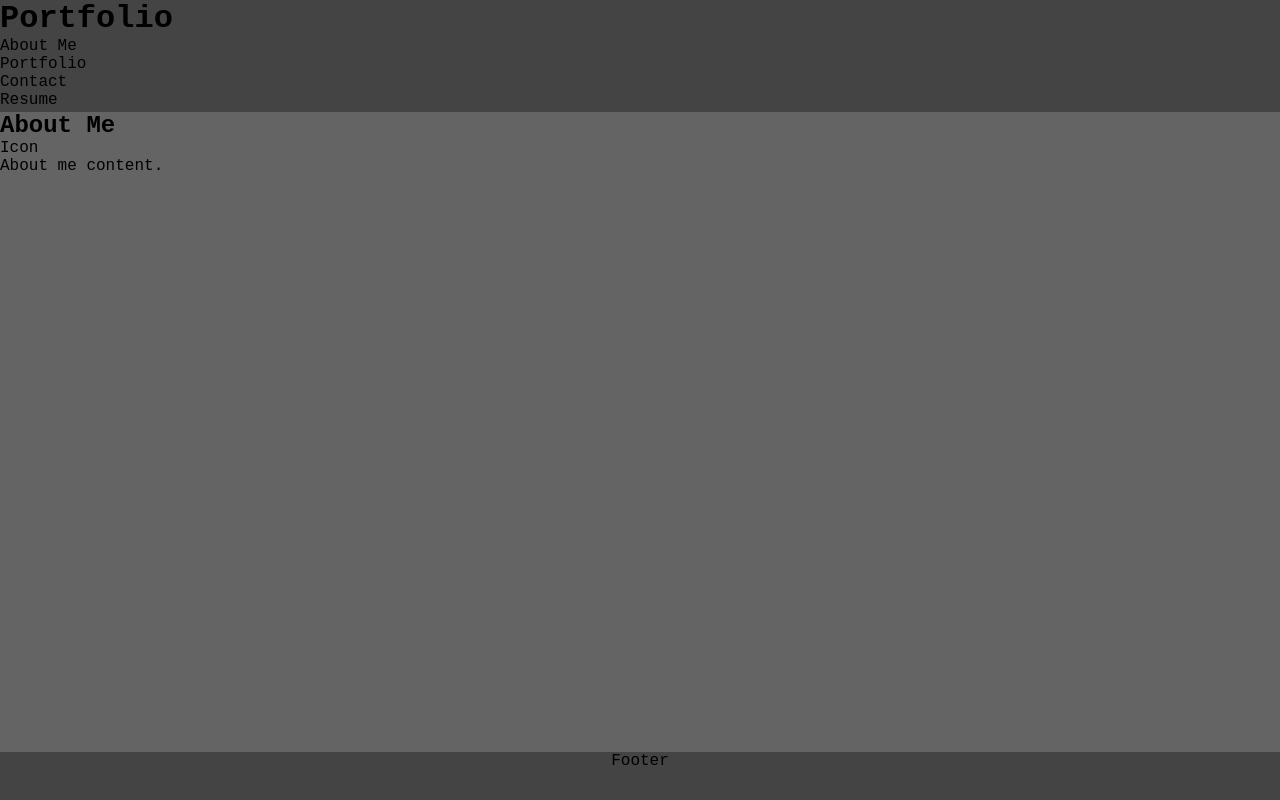
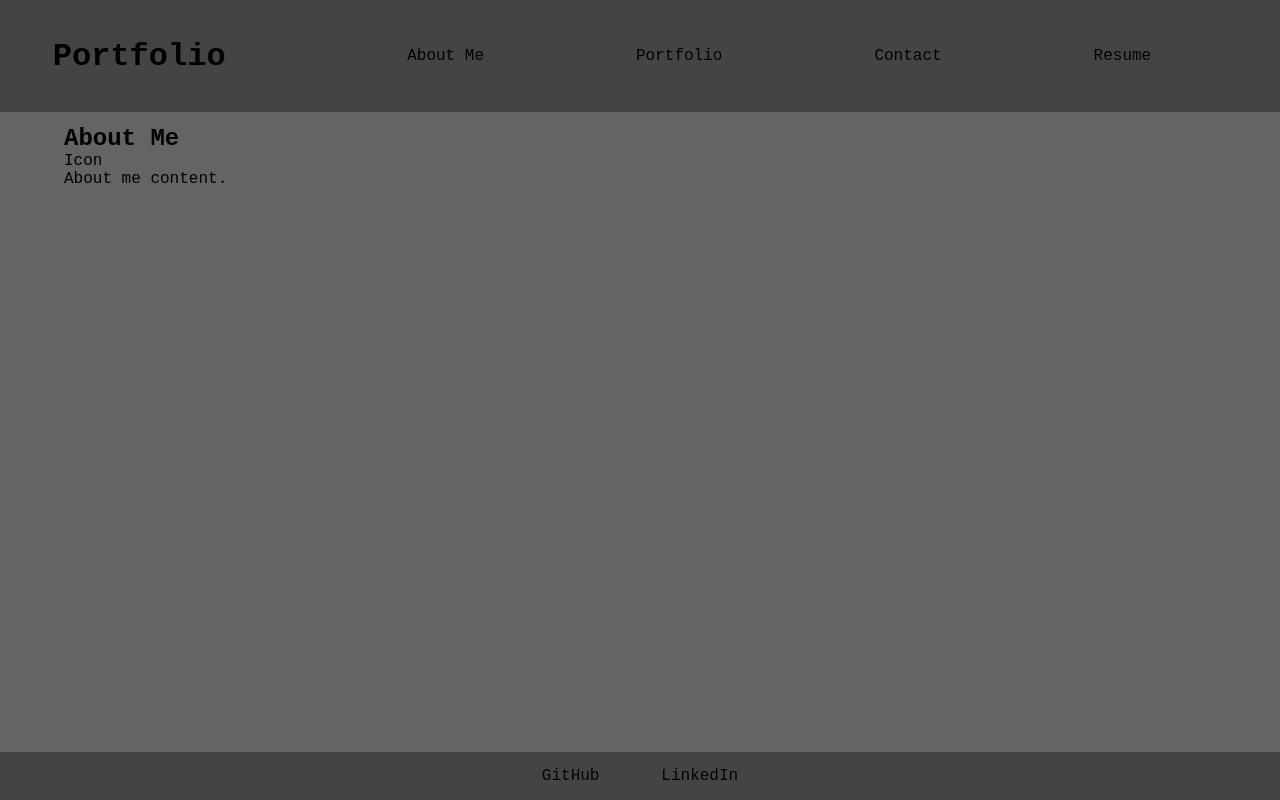
Before and after one commit to tannerkothlow/react-portfolio, a React (Create React App) app: page / in a window 1280 px wide. Built offline with nearby package versions, Linux system fonts and the light colour scheme.

Commit message:
added additional html classes and styling

```diff
--- a/src/App.css
+++ b/src/App.css
@@ -21,6 +21,26 @@ html, body, #root, .portfolio-app, .app-header {
 .header-block {
     height: 140px;
     background-color: rgb(68, 68, 68);
+    display: flex;
+    flex-direction: row;
+    justify-content: space-around;
+    align-items: center;
+}
+
+.header-block ul {
+    width: 70%;
+    display: flex;
+    flex-direction: row;
+    justify-content: space-around;
+}
+
+.header-block ul li {
+    list-style: none;
+}
+
+.header-block ul li:hover {
+    color: seashell;
+    cursor: pointer;
 }
 
 .app-navigator {
@@ -29,9 +49,32 @@ html, body, #root, .portfolio-app, .app-header {
     width: 100%;
 }
 
+.app-nav-box {
+    padding: 1% 5%;
+}
+
 .app-footer {
     height: 60px;
     width: 100%;
     background-color: rgb(68, 68, 68);
-    text-align: center;
+    display: flex;
+    flex-direction: row;
+    justify-content: center;
+    align-items: center;
 }
+
+.app-footer ul {
+    width: 25%;
+    display: flex;
+    flex-direction: row;
+    justify-content: space-evenly;
+}
+
+.app-footer ul li {
+    list-style: none;
+}
+
+.app-footer ul li:hover {
+    color: seashell;
+    cursor: pointer;
+}
--- a/src/components/Footer.js
+++ b/src/components/Footer.js
@@ -3,7 +3,10 @@ import React, { useState } from 'react';
 function Footer () {
     return (
         <div className='app-footer'>
-            <p> Footer </p>
+            <ul>
+                <li>GitHub</li>
+                <li>LinkedIn</li>
+            </ul>
         </div>
     )
 }
--- a/src/components/Navigation.js
+++ b/src/components/Navigation.js
@@ -52,7 +52,9 @@ function Navigation(props) {
 
     return (
         <div className='app-navigator'>
+            <div className='app-nav-box'>
             {display}
+            </div>
         </div>
     )
 }
--- a/src/components/Project.js
+++ b/src/components/Project.js
@@ -3,7 +3,9 @@ import React, { useState } from 'react';
 function Project () {
     return (
         <div className='app-project'>
-            <p>Project Div</p>
+            <div className='app-project-card'>
+                <p>Cool project</p>
+            </div>
         </div>
     )
 }
```
